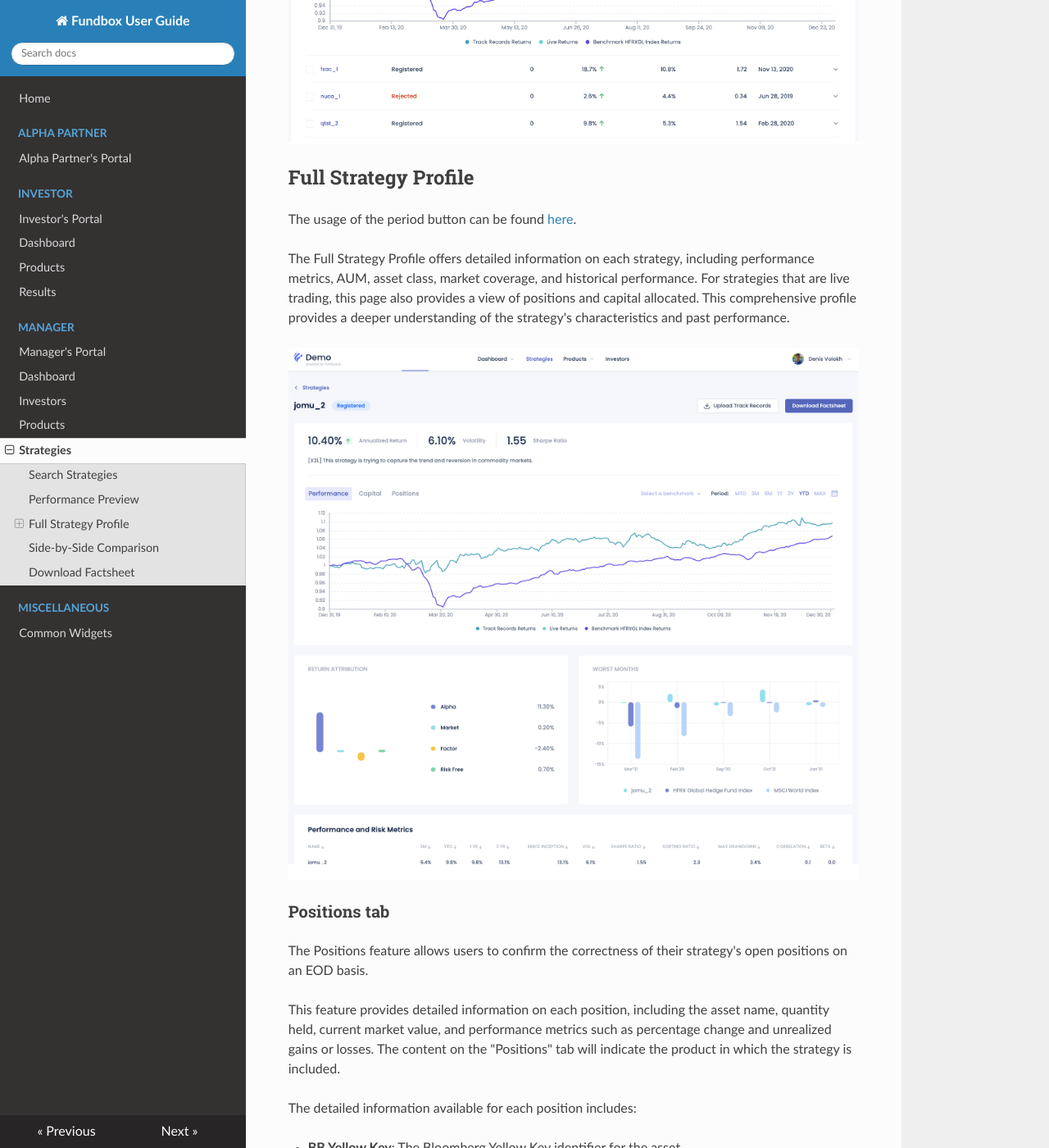
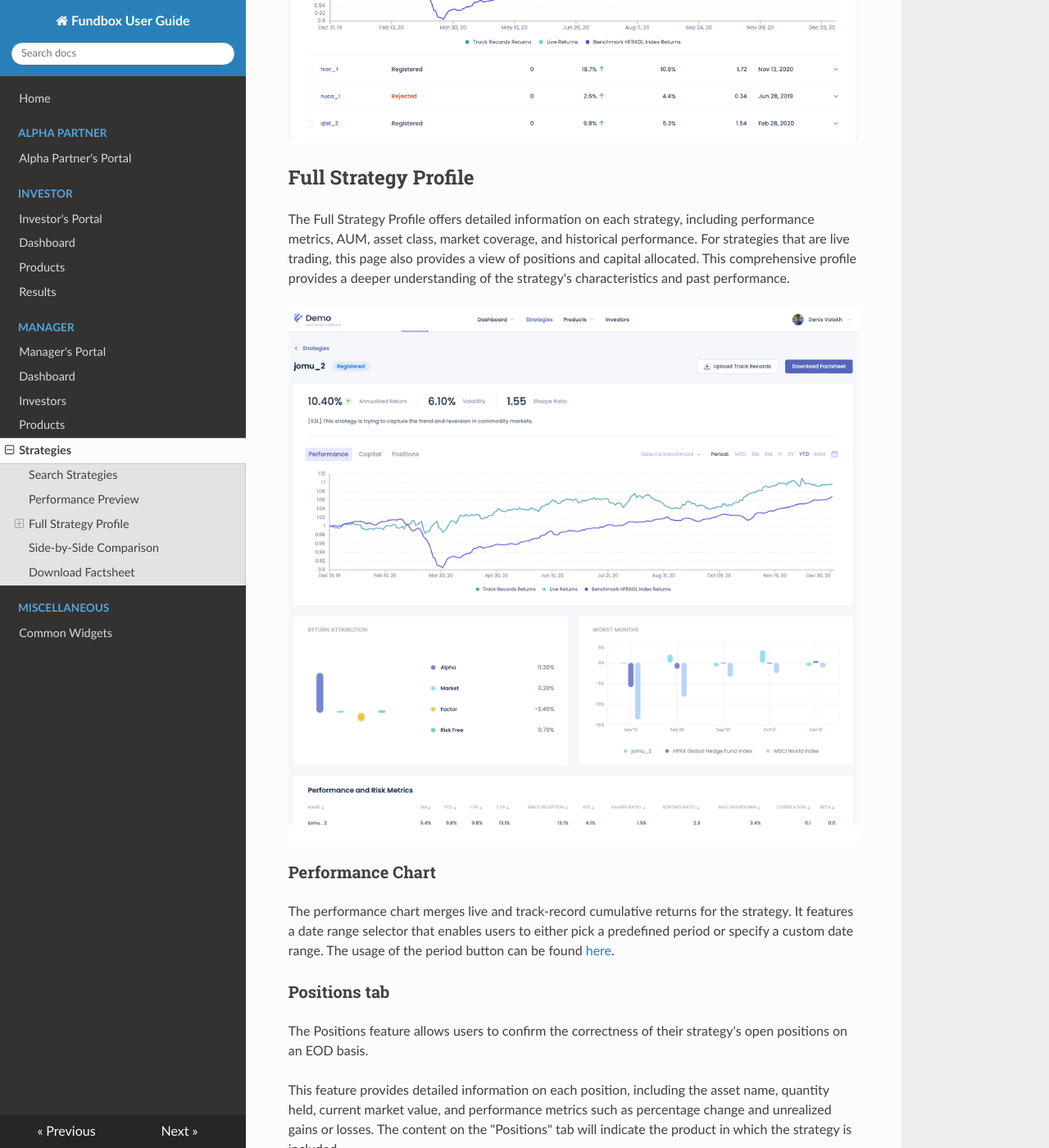
Before and after one commit to noviscient/fundbox-user-guide, an MkDocs documentation site: the page built from docs/manager/strategies.md, in a window 1280 px wide and 1400 px high, scrolled down 2194 px. Shown: the whole window at 82% size. Built offline with MkDocs 1.6.1, drawn with Linux system fonts in a browser that asks for light colours; nearby versions of some CDN libraries; some of the changed text lies outside the part shown.

Commit message:
managers: add more descriptions to the strategy page

```diff
--- a/docs/manager/strategies.md
+++ b/docs/manager/strategies.md
@@ -32,11 +32,13 @@ The Performance Preview section provides a quick snapshot of each strategy's per
 
 ## Full Strategy Profile
 
-The usage of the period button can be found [here](../miscellaneous/common-widgets.md#period-picker).
-
 The Full Strategy Profile offers detailed information on each strategy, including performance metrics, AUM, asset class, market coverage, and historical performance. For strategies that are live trading, this page also provides a view of positions and capital allocated. This comprehensive profile provides a deeper understanding of the strategy's characteristics and past performance.
 
 ![Full Strategy Profile](../images/managers-strategies-full-profile.png)
+
+### Performance Chart
+
+The performance chart merges live and track-record cumulative returns for the strategy. It features a date range selector that enables users to either pick a predefined period or specify a custom date range. The usage of the period button can be found [here](../miscellaneous/common-widgets.md#period-picker).
 
 ### Positions tab
 
@@ -45,6 +47,20 @@ The Full Strategy Profile offers detailed information on each strategy, includin
 ### Capital tab
 
 {!docs/templates/strategy-capital.md!}
+
+### Return Attribution
+
+- **Model Basis**: The return attribution utilizes the [Fama French factor model](https://mba.tuck.dartmouth.edu/pages/faculty/ken.french/data_library.html) (basic 3 factor model + momentum), with the factor components combined into a single representation for simplicity.
+
+- **Data Source**: The calculation is based on the **last 12-month track-record** returns.
+
+- **Data Requirements**: The strategy must have at least **3-month track-record** returns to be eligible for calculation.
+
+### Performance and Risk Metrics
+
+- **Data Source**: The calculation is based on the **track-record** returns.
+
+- **Period Definition**: The periods in the table are defined in the same way as in the [period picker](../miscellaneous/common-widgets.md#period-picker).
 
 ## Side-by-Side Comparison
 
```
